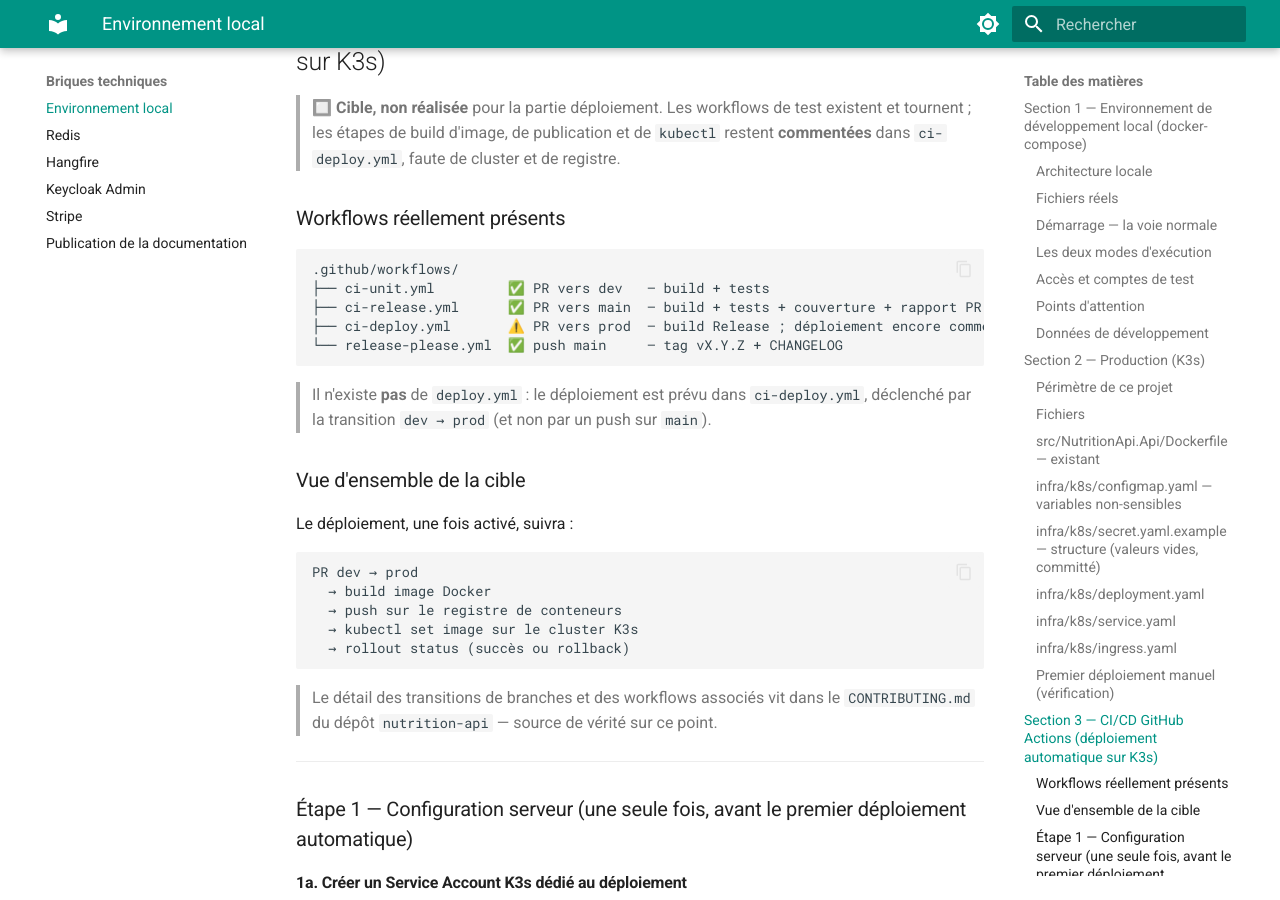
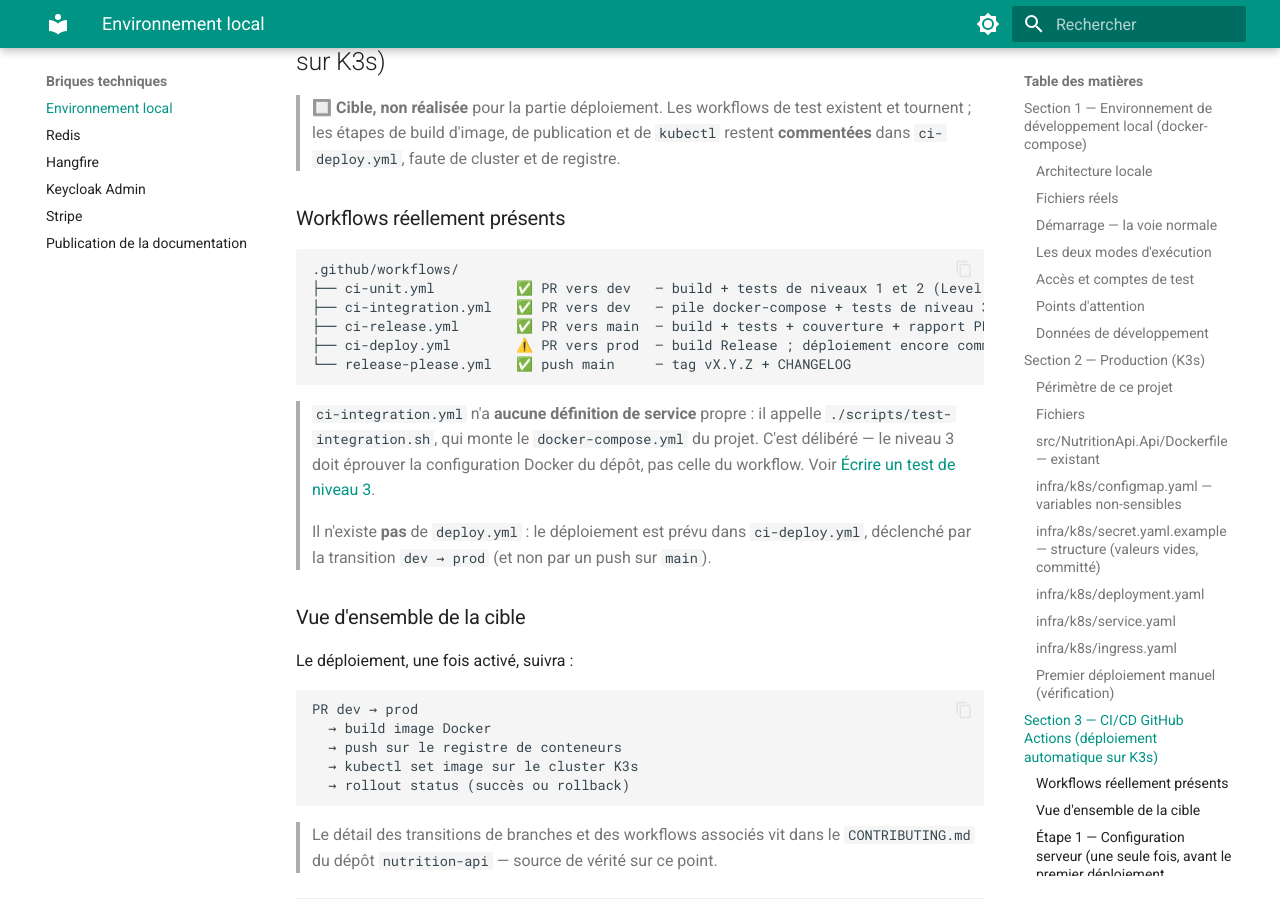
Before and after one commit to MGNetworking/docs-nutrition, an MkDocs documentation site: the page built from pages/backend/briques/environnement-local.md, in a window 1280 px wide and 900 px high, scrolled down 8805 px. Built offline with MkDocs 1.6.1 and Material for MkDocs 9.7.7, drawn with Linux system fonts in a browser that asks for light colours; some of the changed text lies outside the part shown.

Commit message:
docs(environnement): workflow ci-integration #NTR-28
Les deux arborescences de workflows completees, avec l encart expliquant pourquoi ci-integration.yml ne declare aucun service : il appelle le script du projet, afin d eprouver la configuration Docker du depot et non celle du workflow. Ligne ajoutee au tableau de l ordre global

````diff
--- a/pages/backend/briques/environnement-local.md
+++ b/pages/backend/briques/environnement-local.md
@@ -406,11 +406,17 @@ Ce déploiement initial est manuel. À partir du suivant, GitHub Actions prend l
 
 ```
 .github/workflows/
-├── ci-unit.yml         ✅ PR vers dev   — build + tests
-├── ci-release.yml      ✅ PR vers main  — build + tests + couverture + rapport PR
-├── ci-deploy.yml       ⚠️ PR vers prod  — build Release ; déploiement encore commenté
-└── release-please.yml  ✅ push main     — tag vX.Y.Z + CHANGELOG
+├── ci-unit.yml          ✅ PR vers dev   — build + tests de niveaux 1 et 2 (Level!=3)
+├── ci-integration.yml   ✅ PR vers dev   — pile docker-compose + tests de niveau 3 (Level=3)
+├── ci-release.yml       ✅ PR vers main  — build + tests + couverture + rapport PR
+├── ci-deploy.yml        ⚠️ PR vers prod  — build Release ; déploiement encore commenté
+└── release-please.yml   ✅ push main     — tag vX.Y.Z + CHANGELOG
 ```
+
+> `ci-integration.yml` n'a **aucune définition de service** propre : il appelle
+> `./scripts/test-integration.sh`, qui monte le `docker-compose.yml` du projet. C'est délibéré — le
+> niveau 3 doit éprouver la configuration Docker du dépôt, pas celle du workflow. Voir
+> [Écrire un test de niveau 3](../qualite/tests-niveau-3.md).
 
 > Il n'existe **pas** de `deploy.yml` : le déploiement est prévu dans `ci-deploy.yml`, déclenché
 > par la transition `dev → prod` (et non par un push sur `main`).
@@ -588,10 +594,11 @@ jobs:
 
 ```
 .github/workflows/
-├── ci-unit.yml         PR vers dev
-├── ci-release.yml      PR vers main
-├── ci-deploy.yml       PR vers prod
-└── release-please.yml  push sur main
+├── ci-unit.yml          PR vers dev
+├── ci-integration.yml   PR vers dev
+├── ci-release.yml       PR vers main
+├── ci-deploy.yml        PR vers prod
+└── release-please.yml   push sur main
 ```
 
 > ⚠️ Le fichier `ci.yml` ci-dessous est l'**ébauche initiale**, conservée à titre de référence.
@@ -667,6 +674,7 @@ jobs:
 | Étape | Quand | État |
 |---|---|---|
 | Workflows de tests (`ci-unit`, `ci-release`) | Dès le premier commit sur une branche feature | ✅ en place |
+| Workflow d'intégration externe (`ci-integration`) | Avec les tests de niveau 3 — NTR-28 | ✅ en place |
 | `Dockerfile` de l'API et des migrations | Après que l'API tourne localement | ✅ en place |
 | Manifests K8s (`infra/k8s/`) | Avant le premier déploiement | 🔲 à créer |
 | Section 2 — premier déploiement manuel | Après les manifests, pour vérifier qu'ils sont corrects | 🔲 |
````
